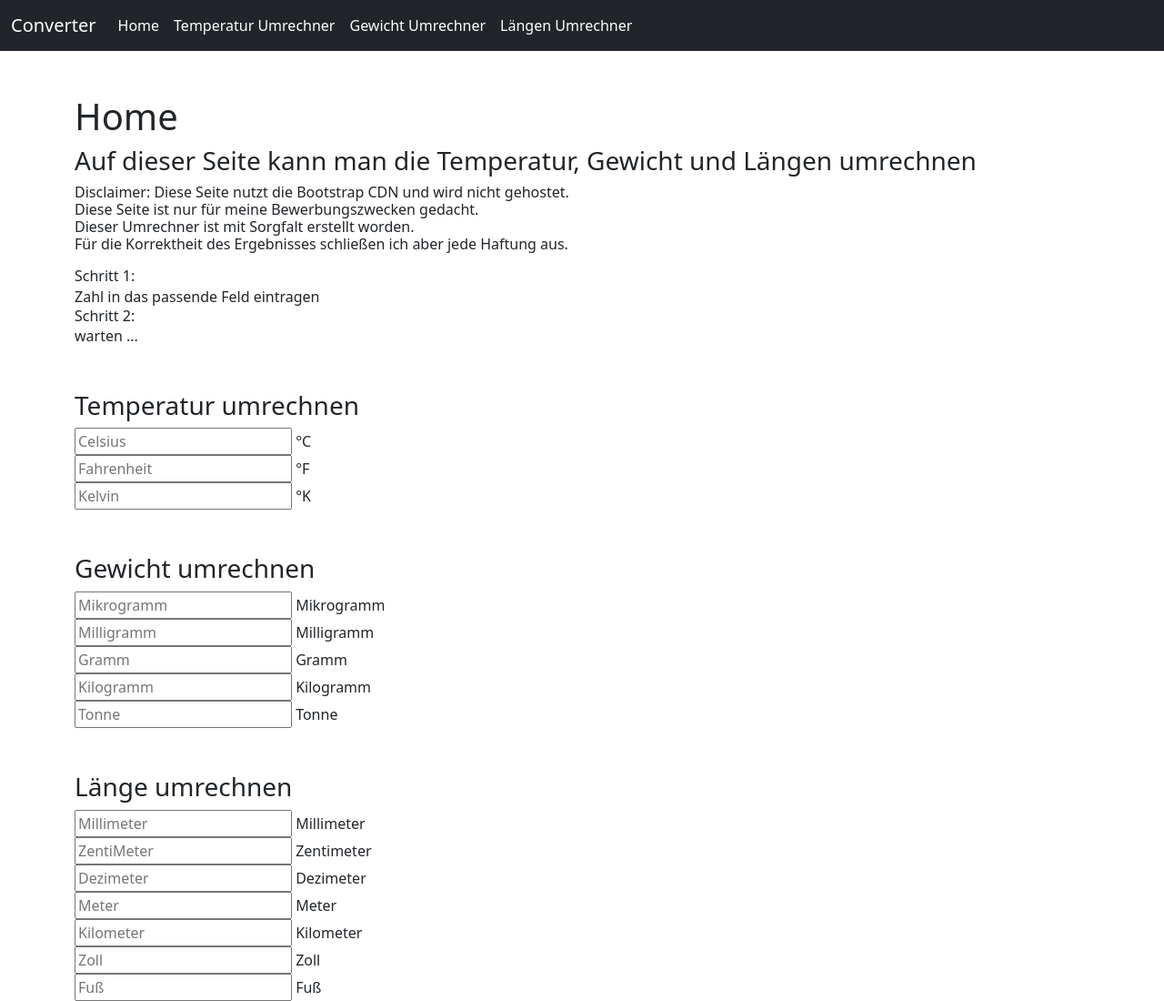
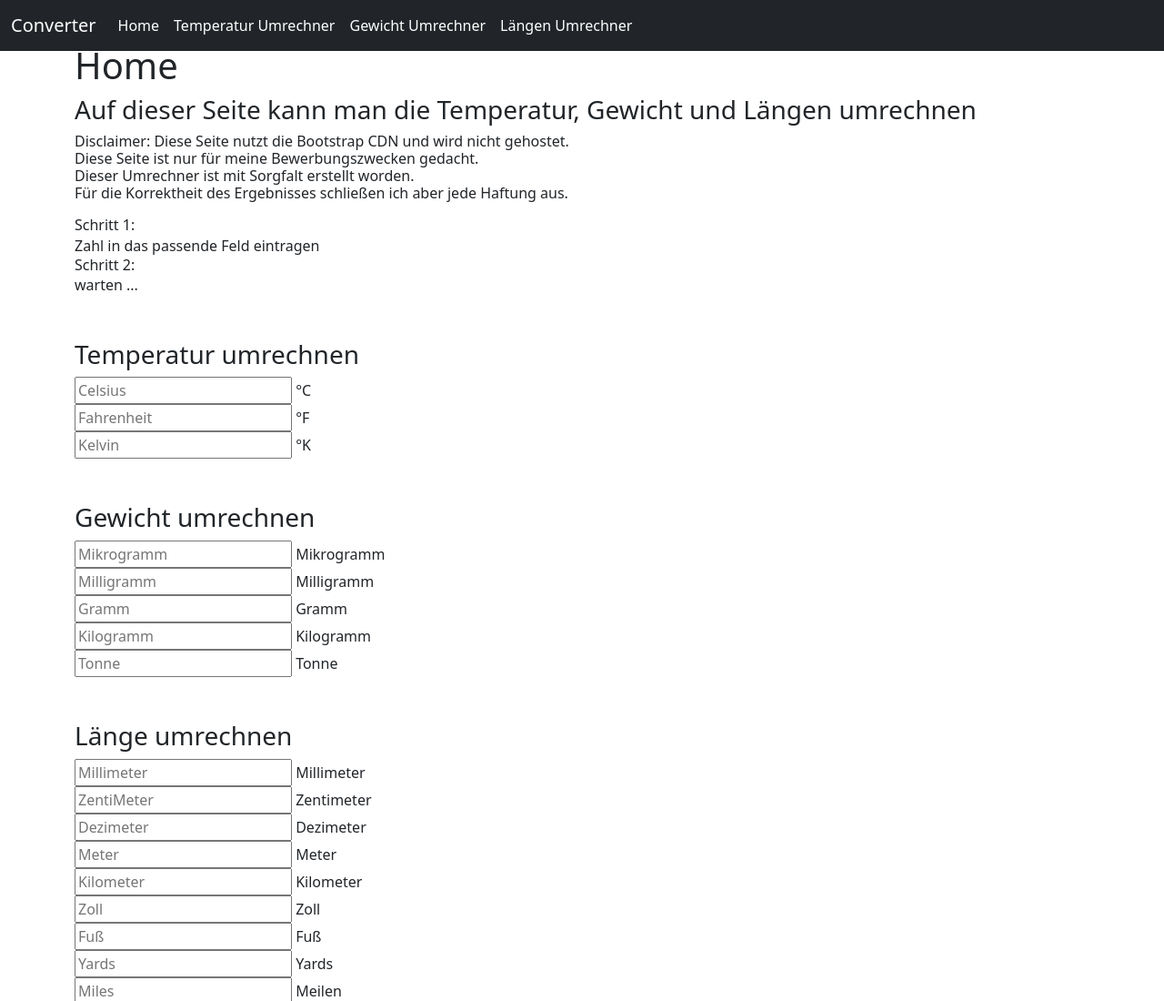
Before and after one commit to Hami1d/forapplications, a plain HTML site: page Javascript/Converterjs/index.html in a window 1280 px wide. Shown: the top 1100 px of the page at 91% size. Drawn offline with nearby package versions, Linux system fonts and the light colour scheme.

Commit message:
fixedtop

```diff
--- a/Javascript/Converterjs/index.html
+++ b/Javascript/Converterjs/index.html
@@ -10,8 +10,8 @@
     <title>Converter</title>
 </head>
 <body>
-    <!-- TODO: NAVBAR beim scrollen -->
-    <nav class="navbar navbar-expand-lg navbar-dark bg-dark">
+    <!-- TODO: NAVBAR cutting beim scrollen -->
+        <nav class="navbar navbar-expand-lg navbar-dark bg-dark fixed-top">
             <div class="container-fluid">
                 <a class="navbar-brand" href="#home">Converter</a>
                 <button class="navbar-toggler" type="button" data-bs-toggle="collapse" data-bs-target="#navbarNav" aria-controls="navbarNav" aria-expanded="false" aria-label="Toggle navigation">
@@ -35,6 +35,7 @@
                 </div>
             </div>
         </nav>
+
         <div class="container mt-5">
             <div class="home" id="home">
                 <h1>Home</h1>
```
Lines whose indentation alone changed are shown as unchanged.
